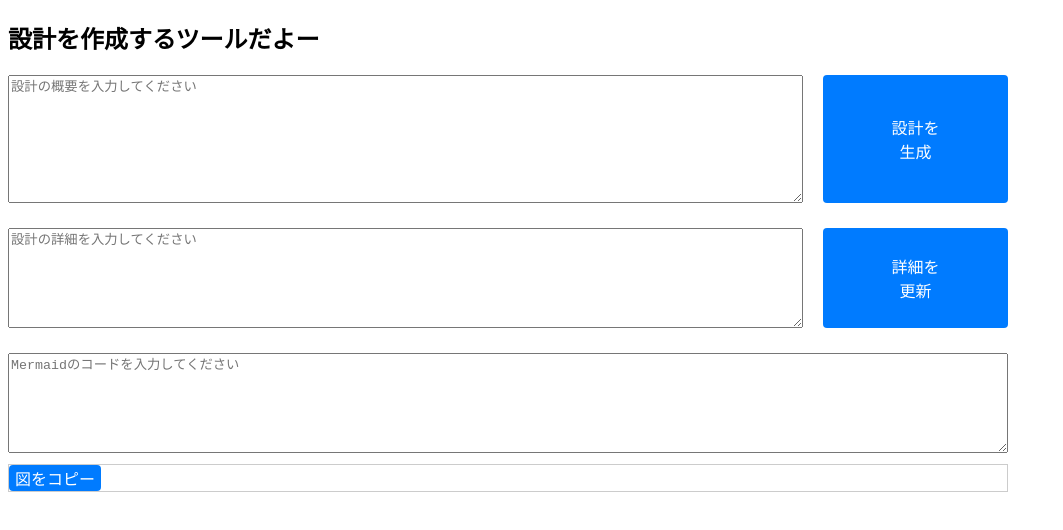
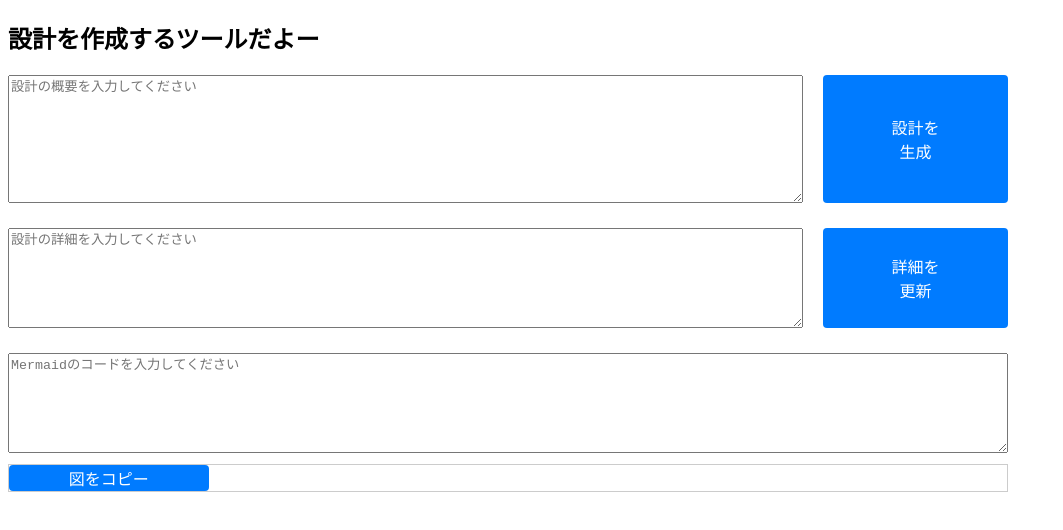
Before and after one commit to Kei-TAKAHATA/design_detailer, a React (Create React App) app in the folder frontend/: page / in a window 1280 px wide. Shown: the top 530 px of the page, without its empty margins (0-1063 px from the left). Built offline with nearby package versions, Linux system fonts and the light colour scheme.

Commit message:
[update]コピーボタンのデザイン更新

```diff
--- a/frontend/src/components/MermaidPreview/MermaidPreview.tsx
+++ b/frontend/src/components/MermaidPreview/MermaidPreview.tsx
@@ -1,9 +1,9 @@
 import React, { useEffect, useRef, useState } from 'react';
 import mermaid from 'mermaid';
 import { MermaidPreviewProps } from './types';
-import { StyledMermaidPreview } from './styles';
-import { Button } from '../common/Button';
+import { StyledMermaidPreview, StyledCopyButton } from './styles';
 import debounce from 'lodash.debounce';
+
 
 export const MermaidPreview: React.FC<MermaidPreviewProps> = ({ mermaidCode }) => {
   const mermaidRef = useRef<HTMLDivElement>(null);
@@ -122,7 +122,10 @@ export const MermaidPreview: React.FC<MermaidPreviewProps> = ({ mermaidCode }) =
     <StyledMermaidPreview>
       <div ref={mermaidRef} className="mermaid"></div>
       {error && <div className="error-message">{error}</div>}
-      <Button onClick={copyToClipboard}>図をコピー</Button>
+      <StyledCopyButton
+      onClick={copyToClipboard}
+      children="図をコピー"
+      />
     </StyledMermaidPreview>
   );
 };
--- a/frontend/src/components/MermaidPreview/styles.ts
+++ b/frontend/src/components/MermaidPreview/styles.ts
@@ -1,4 +1,5 @@
 import styled from "styled-components";
+import { Button } from "../common/Button";
 
 export const StyledMermaidPreview = styled.div`
   width: 100%;
@@ -8,3 +9,8 @@ export const StyledMermaidPreview = styled.div`
   box-sizing: border-box;
   // padding: 1rem;
 `;
+
+export const StyledCopyButton = styled(Button)`
+  width: 20%;
+  max-width: 1000px; /* 最大幅を設定 */
+`;
```
